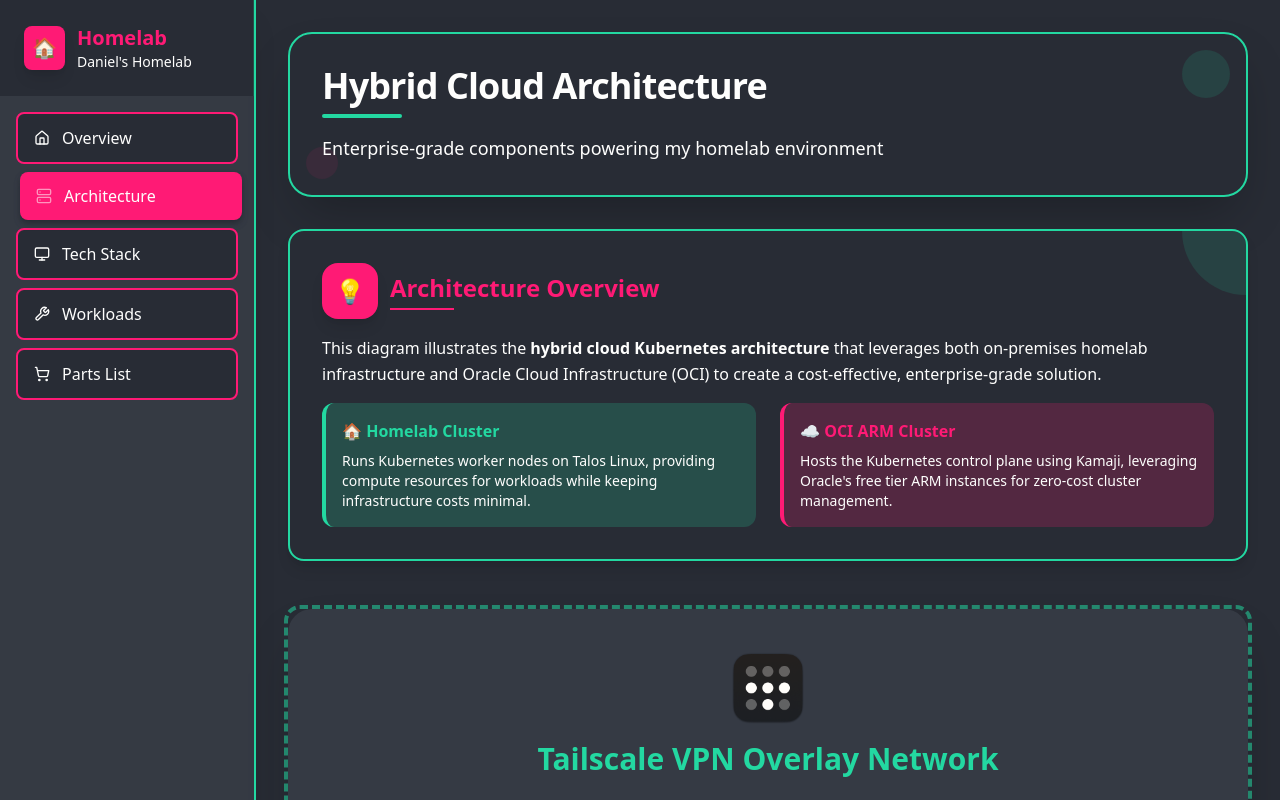
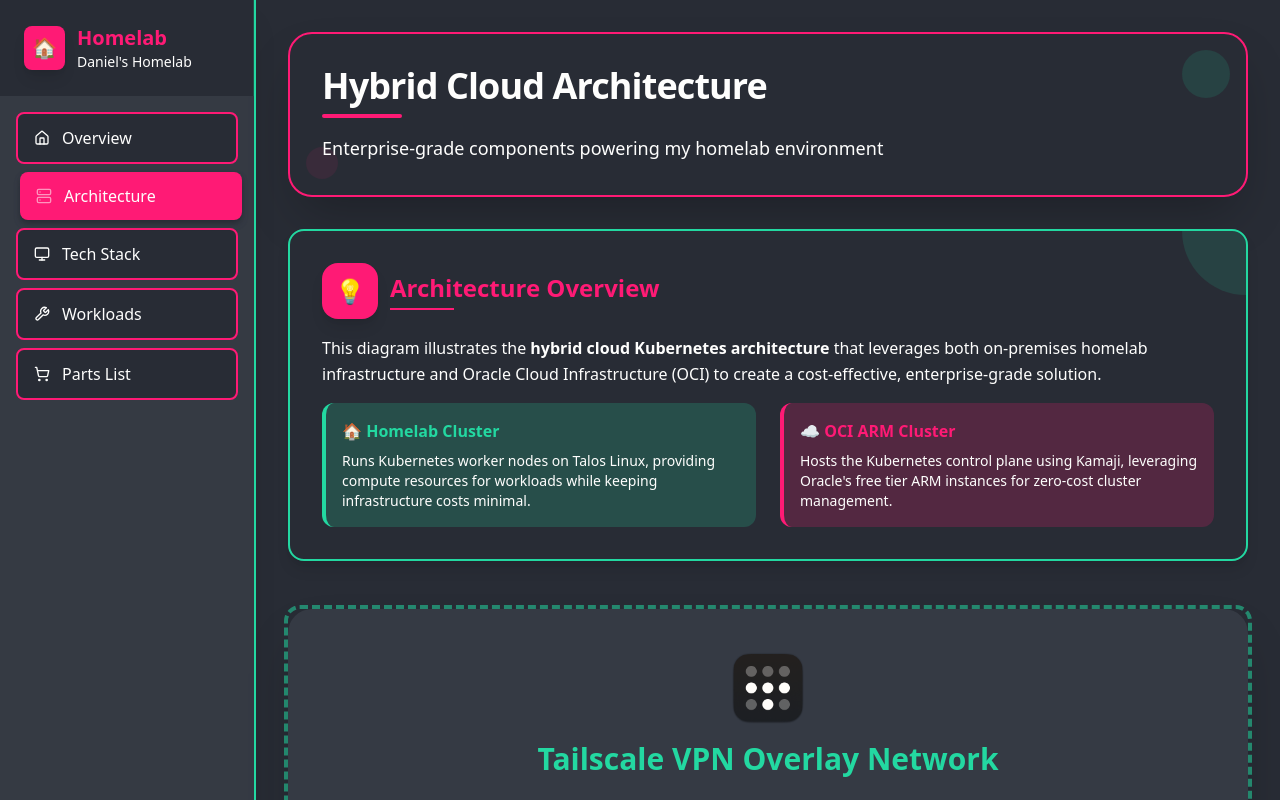
Before and after one commit to danielbooth-cloud/homelab, a SvelteKit app: page / in a window 1280 px wide. Both pictures are taken after a click on the button "Architecture". Shown: the top 800 px of the page. Built offline with nearby package versions, Linux system fonts and the light colour scheme.

Commit message:
feat(theming): update titles

```diff
--- a/src/routes/ArchitectureSection.svelte
+++ b/src/routes/ArchitectureSection.svelte
@@ -105,13 +105,13 @@
 </script>
 
 <div class="space-y-8">
-  <div class="bg-[var(--color-palette-dark)] border-2 border-[var(--color-palette-emerald)] text-[var(--color-palette-light)] p-8 rounded-3xl shadow-2xl transform hover:scale-[1.005] transition-all duration-500 relative overflow-hidden">
+  <div class="bg-[var(--color-palette-dark)] border-2 border-[var(--color-palette-pink)] text-[var(--color-palette-light)] p-8 rounded-3xl shadow-2xl transform hover:scale-[1.005] transition-all duration-500 relative overflow-hidden">
     <div class="absolute top-4 right-4 w-12 h-12 bg-[var(--color-palette-faded-emerald)] rounded-full opacity-60"></div>
     <div class="absolute bottom-4 left-4 w-8 h-8 bg-[var(--color-palette-faded-pink)] rounded-full opacity-40"></div>
     <div class="relative z-10">
       <div class="mb-4">
         <h2 class="text-4xl font-black mb-2 tracking-tight">Hybrid Cloud Architecture</h2>
-        <div class="w-20 h-1 bg-[var(--color-palette-emerald)] rounded-full"></div>
+        <div class="w-20 h-1 bg-[var(--color-palette-pink)] rounded-full"></div>
       </div>
       <p class="text-lg font-light leading-relaxed">Enterprise-grade components powering my homelab environment</p>
     </div>
--- a/src/routes/TechStackSection.svelte
+++ b/src/routes/TechStackSection.svelte
@@ -15,13 +15,13 @@
 </script>
 
 <div class="space-y-8">
-  <div class="bg-[var(--color-palette-dark)] border-2 border-[var(--color-palette-emerald)] text-[var(--color-palette-light)] p-8 rounded-3xl shadow-2xl transform hover:scale-[1.005] transition-all duration-500 relative overflow-hidden">
+  <div class="bg-[var(--color-palette-dark)] border-2 border-[var(--color-palette-pink)] text-[var(--color-palette-light)] p-8 rounded-3xl shadow-2xl transform hover:scale-[1.005] transition-all duration-500 relative overflow-hidden">
     <div class="absolute top-4 right-4 w-12 h-12 bg-[var(--color-palette-faded-emerald)] rounded-full opacity-60"></div>
     <div class="absolute bottom-4 left-4 w-8 h-8 bg-[var(--color-palette-faded-pink)] rounded-full opacity-40"></div>
     <div class="relative z-10">
       <div class="mb-4">
         <h2 class="text-4xl font-black mb-2 tracking-tight">Technology Stack</h2>
-        <div class="w-20 h-1 bg-[var(--color-palette-emerald)] rounded-full"></div>
+        <div class="w-20 h-1 bg-[var(--color-palette-pink)] rounded-full"></div>
       </div>
       <p class="text-lg font-light leading-relaxed">Technologies and tools powering this homelab infrastructure</p>
     </div>
```
